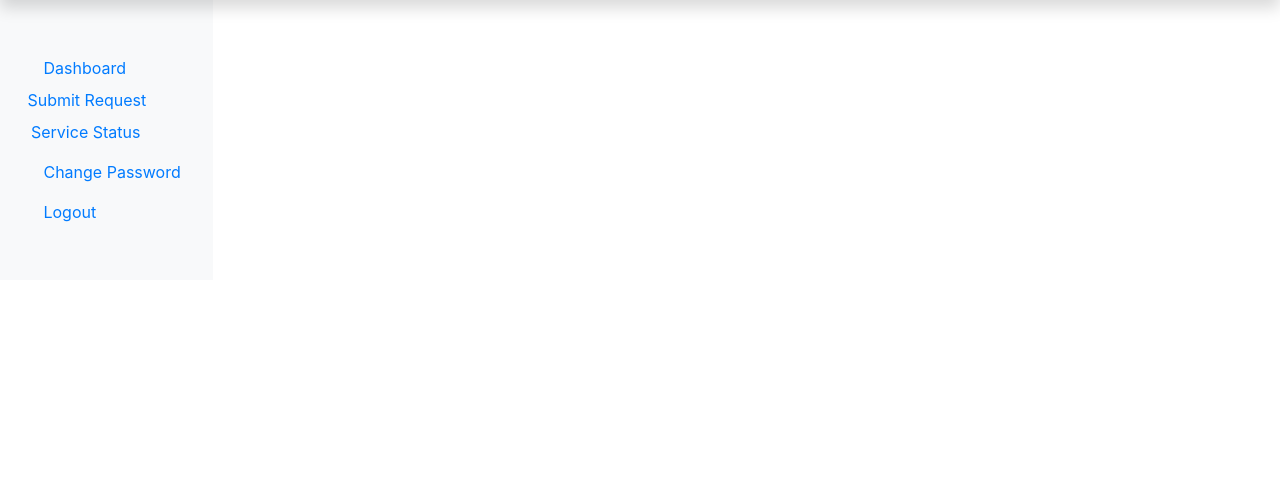
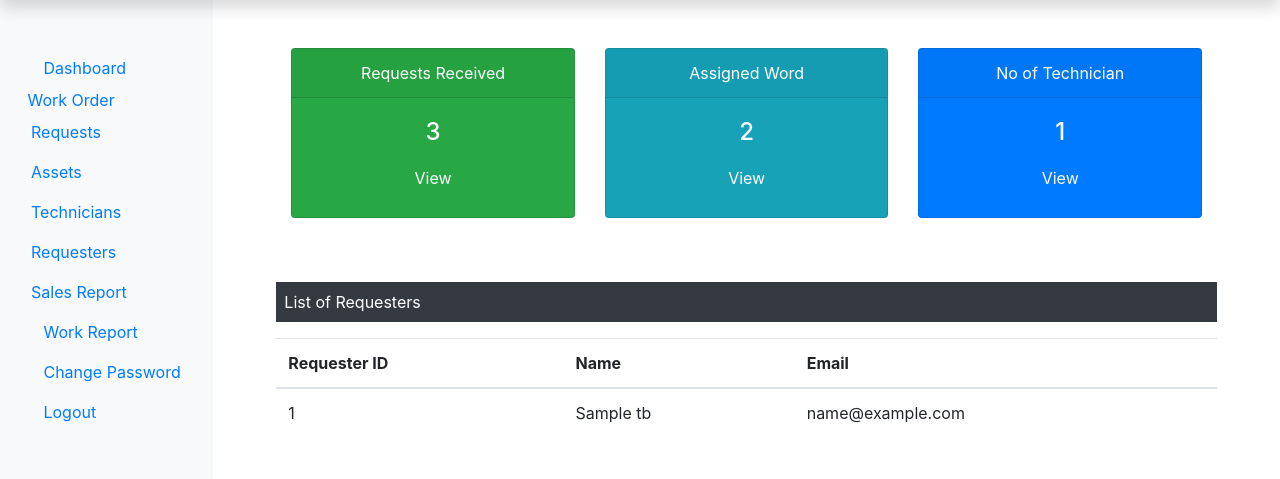
Before and after one commit to davevon/Oms, a PHP site: page /Admin/dashboard.php in a window 1280 px wide. Shown: the part 40-519 px from the top of the page. Run offline with PHP 8.4, Linux system fonts and the light colour scheme; tables that the repository leaves empty or names only in its code hold one stand-in row (values such as "Sample post"); some libraries are stand-ins or nearby versions; some web fonts are replaced.

Commit message:
update dashboard to go

```diff
--- a/Admin/dashboard.php
+++ b/Admin/dashboard.php
@@ -1,91 +1,81 @@
-<!DOCTYPE html>
-<html lang="en">
-
-<head>
-    <meta charset="UTF-8">
-    <meta http-equiv="X-UA-Compatible" content="IE=edge">
-    <meta name="viewport" content="width=device-width, initial-scale=1.0">
-
-    <!-- Bootstrap Css -->
-
-    <link rel="stylesheet" href="../css/bootstrap.min.css">
-    <!-- font awesome css -->
+<?php
+define('TITLE','DashBoard');
+define('PAGE', 'dashBoard');
+include('../dbConnection.php');
+include('includes/header.php');
+?>
 
 
-    <link rel="stylesheet" href="../css/all.min.css">
 
-    <!-- custome css -->
+            <div class="col-sm-9 col-md-10">
+                <!-- Start DashBBoard 2st column  -->
 
-    <link rel="stylesheet" href="../css/custom.css">
+                <div class="row text-center mx-5">
+                    <div class="col-sm-4  mt-5">
+                        <div class="card text-white bg-success mb-3"
+                        style="max-width:18rem;">
+                            <div class="card-header">Requests Received</div>
+                            <div class="card-body">
+                            <h4 class="card-title">3</h4>
+                            <a class="btn text-white" href="#">View</a>
+                        </div>
+                    </div>
+                </div >
+                <div class="col-sm-4  mt-5">
+                    <div class="card text-white bg-info mb-3" style="max-width:18rem;">
 
+                        <div class="card-header">Assigned Word</div>
+                        <div class="card-body">
+                        <h4 class="card-title">2</h4>
+                        <a class="btn text-white" href="#">View</a>
+                    </div>
+                </div>
+             </div>
+                <div class="col-sm-4  mt-5">
+                    <div class="card text-white bg-primary mb-3" style="max-width:18rem;">
 
-    <!-- google font -->
+                        <div class="card-header">No of Technician</div>
+                        <div class="card-body">
+                        <h4 class="card-title">1</h4>
+                        <a class="btn text-white" href="#">View</a>
+                    </div>
+                </div>
+            </div>
+        </div>
+         <div class="mx-5 mt-5 tecx-center">
+        <p class="bg-dark text-white p-2">List of Requesters</p>
+         <?php
+          $sql = "SELECT * FROM requesterlogin_tb";
+         $result = $conn->query($sql);
+         if($result->num_rows > 0) {
+            echo '<table class="table">
+            <thead>
+            <tr>
+                 <th scope ="col">Requester ID</th>
+                 <th scope ="col">Name</th>
+                 <th scope="col">Email</th>
+                      </tr>
+                      </thead>
+                        <tbody>';
+  while ($row = $result->fetch_assoc()) {
+                     echo '<tr>';
+                      echo '<td>'.$row["r_login_id"].'</td>';
 
-    <link rel="preconnect" href="https://fonts.googleapis.com">
-    <link rel="preconnect" href="https://fonts.gstatic.com" crossorigin>
-    <link href="https://fonts.googleapis.com/css2?family=Ubuntu&display=swap" rel="stylesheet">
+                    echo '<td>' . $row["r_name"] . '</td>';
 
+                    echo '<td>' . $row["r_email"] . '</td>';
 
-    <title>DashBoard</title>
+                       echo '</tr>';
+                           }
+                    echo  '</tbody>
+                      </table>';
+         }
+         else{
+            echo '0 Results';
+         }
+         ?>
+         </div>
 
-<body>
-    <!-- top nav bar -->
-    <Nav class="navbar navbar-dark fixed-top bg-success
-    flex-md-nowrap p-0 shadow"><a class="navbar-brand col-sm-3
-     col-md-2 mr-0" href="dashboard.php"> OMS</a></Nav>
+    </div><!-- End dahsboard Second column  -->
 
-    <!-- Start container  -->
-    <div class="container-fluid" style="margin-top: 40px;">
-        <div class="row">
-            <!-- start row  -->
-            <nav class="col-sm-2 bg-light sidebar py-5">
-                <!-- start Side bar  1st coolumn-->
-                <div class="sidebar-sticky">
-                    <ul class="nav flex-column">
-                        <li class="nav-item"><a class="nav-link <?php if (PAGE == 'dashboard') {
-                                                                    echo 'active';
-                                                                } ?>" href="dashboard.php"><i class="fas
-                           fa-user"></i>Dashboard</a></li>
-
-                        <ul class="nav flex-column">
-                            <li class="nav-item"><a class="nav-lnk" <?php if (PAGE == 'submitRequest.php') {
-                                                                        echo 'active';
-                                                                    } ?> href="submitRequest.php"><i class="fab
-                           fa-accessible-icon"></i>Submit Request</a></li>
-
-
-                            <ul class="nav flex-column">
-                                <li class="nav-item"><a class="nav-link" <?php if (PAGE == 'ServiceSatus.php') {
-                                                                                echo 'active';
-                                                                            } ?> href="ServiceStatus.php"><i class="fas
-                           fa-align center"></i>Service Status</a></li>
-
-                                <ul class="nav flex-column">
-                                    <li class="nav-item"><a class="nav-link" <?php if (PAGE == 'ChangePassword.php') {
-                                                                                    echo 'active';
-                                                                                } ?> href="ChangePassword.php"><i class="fas
-                           fa-key"></i>Change Password</a></li>
-
-                                    <ul class="nav flex-column">
-                                        <li class="nav-item"><a class="nav-link" href="../Logout.php"><i class="fas
-                           fa-sign-out-alt"></i>Logout</a></li>
-
-                                    </ul>
-                </div>
-            </nav><!-- End SIDE BAR 1st column  -->
-
-        </div><!-- End row  -->
-    </div> <!-- End Container  -->
-
-    <!-- JavaScript -->
-    <script src="../js/Jquery.min.js"></script>
-    <script src="../js/popper.min.js"></script>
-    <script src="../js/all.min.js"></script>
-    <script src="../js/bootstrap.min.js"></script>
-</body>
-
-</html>
-
-</body>
-
-</html>
+<?php include('includes/footer.php') ?>
--- /dev/null
+++ b/Admin/includes/footer.php
@@ -0,0 +1,11 @@
+    </div><!-- End row  -->
+    </div> <!-- End Container  -->
+
+    <!-- JavaScript -->
+    <script src="../js/Jquery.min.js"></script>
+    <script src="../js/popper.min.js"></script>
+    <script src="../js/all.min.js"></script>
+    <script src="../js/bootstrap.min.js"></script>
+    </body>
+
+    </html>
--- /dev/null
+++ b/Admin/includes/header.php
@@ -0,0 +1,126 @@
+<!DOCTYPE html>
+<html lang="en">
+
+<head>
+    <meta charset="UTF-8">
+    <meta http-equiv="X-UA-Compatible" content="IE=edge">
+    <meta name="viewport" content="width=device-width, initial-scale=1.0">
+
+    <!-- Bootstrap Css -->
+
+    <link rel="stylesheet" href="../css/bootstrap.min.css">
+    <!-- font awesome css -->
+
+
+    <link rel="stylesheet" href="../css/all.min.css">
+
+    <!-- custome css -->
+
+    <link rel="stylesheet" href="../css/custom.css">
+
+
+    <!-- google font -->
+
+    <link rel="preconnect" href="https://fonts.googleapis.com">
+    <link rel="preconnect" href="https://fonts.gstatic.com" crossorigin>
+    <link href="https://fonts.googleapis.com/css2?family=Ubuntu&display=swap" rel="stylesheet">
+
+
+    <title><?php echo TITLE ?></title>
+
+<body>
+    <!-- top nav bar -->
+    <Nav class="navbar navbar-dark fixed-top bg-success
+    flex-md-nowrap p-0 shadow"><a class="navbar-brand col-sm-3
+     col-md-2 mr-0" href="dashboard.php"> OMS</a></Nav>
+
+    <!-- Start container  -->
+    <div class="container-fluid" style="margin-top: 40px;">
+        <div class="row">
+            <!-- start row  -->
+            <nav class="col-sm-2 bg-light sidebar py-5">
+                <!-- start Side bar  1st coolumn-->
+                <div class="sidebar-sticky">
+                    <ul class="nav flex-column">
+                        <li class="nav-item"><a class="nav-link <?php if (PAGE == 'dashboard') {
+                                                                    echo 'active';
+                                                                } ?>" href="dashboard.php"><i class="fas
+                           fa-tachometer-alt"></i>Dashboard</a></li>
+
+                        <ul class="nav flex-column">
+                            <li class="nav-item"><a class="nav-lnk" <?php if (PAGE == 'work') {
+                                                                        echo 'active';
+                                                                    } ?> href="work.php"><i class="fab
+                           fa-accessible-icon"></i>Work Order</a></li>
+
+
+                            <ul class="nav flex-column">
+                                <li class="nav-item"><a class="nav-link" <?php if (PAGE == 'Request') {
+                                                                                echo 'active';
+                                                                            } ?> href="Request.php"><i class="fas
+                           fa-align center"></i>Requests</a></li>
+
+
+
+
+                                <ul class="nav flex-column">
+                                    <li class="nav-item"><a class="nav-link" <?php if (PAGE == 'Assets') {
+                                                                                    echo 'active';
+                                                                                } ?> href="Assets.php"><i class="fas
+                           fa-align center"></i>Assets</a></li>
+
+
+
+                                    <ul class="nav flex-column">
+                                        <li class="nav-item"><a class="nav-link" <?php if (PAGE == 'Technicians') {
+                                                                                        echo 'active';
+                                                                                    } ?> href="Technician.php"><i class="fas
+                           fa-align center"></i>Technicians</a></li>
+
+
+
+
+                                        <ul class="nav flex-column">
+                                            <li class="nav-item"><a class="nav-link" <?php if (PAGE == 'Requesters') {
+                                                                                            echo 'active';
+                                                                                        } ?> href="Requester.php"><i class="fas
+                           fa-align center"></i>Requesters</a></li>
+
+
+
+
+                                            <ul class="nav flex-column">
+                                                <li class="nav-item"><a class="nav-link" <?php if (PAGE == 'SalesReport') {
+                                                                                                echo 'active';
+                                                                                            } ?> href="SoldProductReport.php"><i class="fas
+                           fa-align center"></i>Sales Report</a></li>
+
+
+
+
+
+                                                <ul class="nav flex-column">
+                                                    <li class="nav-item"><a class="nav-link" <?php if (PAGE == 'WorkReport') {
+                                                                                                    echo 'active';
+                                                                                                } ?> href="WorkReport.php"><i class="fas
+                           fa-person-digging"></i>Work Report</a></li>
+
+
+
+
+
+
+
+                                                    <ul class="nav flex-column">
+                                                        <li class="nav-item"><a class="nav-link" <?php if (PAGE == 'ChangePassword.php') {
+                                                                                                        echo 'active';
+                                                                                                    } ?> href="ChangePassword.php"><i class="fas
+                           fa-key"></i>Change Password</a></li>
+
+                                                        <ul class="nav flex-column">
+                                                            <li class="nav-item"><a class="nav-link" href="../Logout.php"><i class="fas
+                           fa-sign-out-alt"></i>Logout</a></li>
+
+                                                        </ul>
+                </div>
+            </nav><!-- End SIDE BAR 1st column  -->
```
Also changed, not shown: Admin/Assets.php (added, +8 -0 lines), Admin/ChangePassword.php (added, +8 -0 lines), Admin/Request.php (added, +8 -0 lines), Admin/Requester.php (added, +8 -0 lines), Admin/SoldProductReport.php (added, +8 -0 lines), Admin/Technician.php (added, +8 -0 lines), Admin/WorkReport.php (added, +8 -0 lines), Admin/work.php (added, +8 -0 lines).
